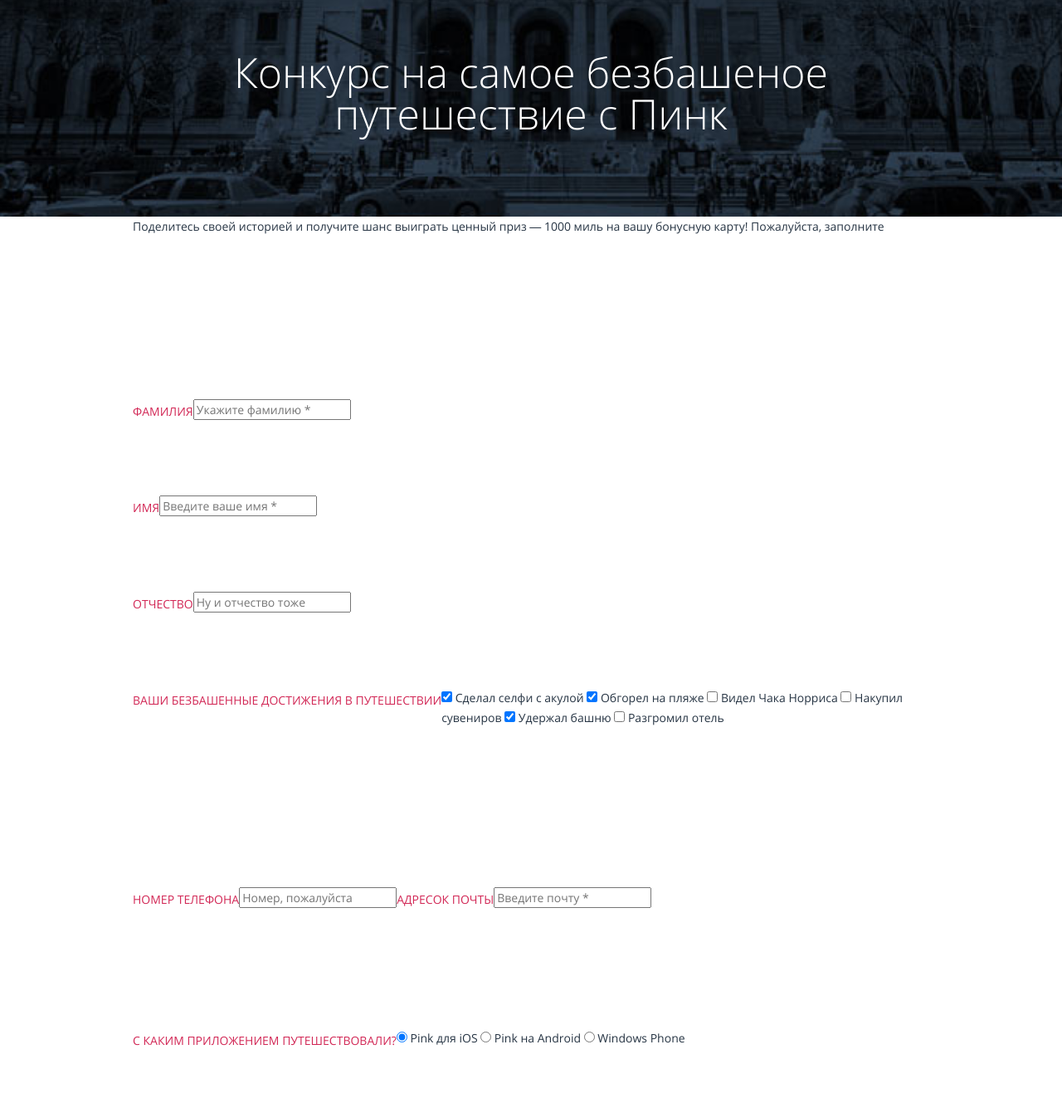
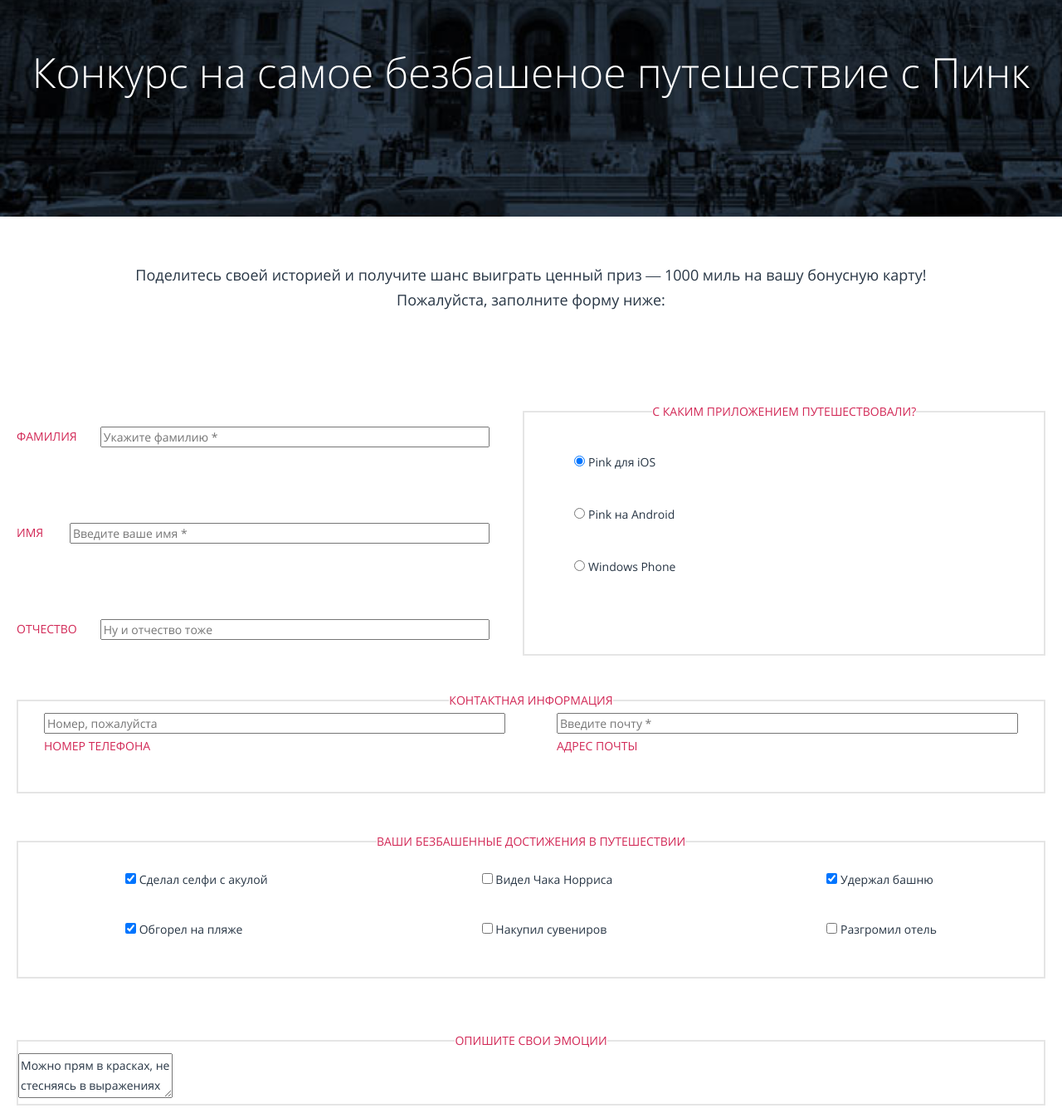
Before and after one commit to LeMari/229928-pink, a website: page form.html in a window 1280 px wide. Shown: the part 132-1467 px from the top of the page at 83% size. Drawn offline with nearby package versions, Linux system fonts and the light colour scheme; files that its build step writes are made by us from their sources; files whose address does not match are found by name.

Commit message:
Форма на flex пока без стилей

```diff
--- a/form.html
+++ b/form.html
@@ -39,67 +39,108 @@
   </header>
 
   <main class="form-main">
-    <div class="form-main-slogan">Поделитесь своей историей и получите шанс выиграть ценный приз — 1000 миль на вашу бонусную карту! Пожалуйста, заполните</div>
+    <div class="form-main__slogan">
+      <span class="form-main__slogan-invite form-main__slogan-invite_visible">Поделитесь своей историей и получите шанс выиграть ценный приз — 1000 миль на вашу бонусную карту!</span>
+      <span class="form-main__slogan-invite form-main__slogan-invite_hidden">Пожалуйста, заполните форму ниже:</span>
+    </div>
     <form class="form" action="#" method="post">
       <div class="form__user-name">
-        <label class="form__label_input">
-          <p class="form__title form__title_left">Фамилия</p>
+        <label class="form__label-text">
+          <p class="form__field-name">Фамилия</p>
           <input name="family" class="form__input-text" type="text" value="" placeholder="Укажите фамилию *">
         </label>
-        <label class="form__label_input">
-          <p class="form__title form__title_left">Имя</p>
+        <label class="form__label-text">
+          <p class="form__field-name">Имя</p>
           <input name="name" class="form__input-text" type="text" value="" placeholder="Введите ваше имя *">
         </label>
-        <label class="form__label_input">
-          <p class="form__title form__title_left">Отчество</p>
+        <label class="form__label-text">
+          <p class="form__field-name">Отчество</p>
           <input name="second-name" class="form__input-text" type="text" value="" placeholder="Ну и отчество тоже">
         </label>
       </div>
-      <div class="form__achievements">
-        <p class="form__title form__title_center">Ваши безбашенные достижения в путешествии</p>
+      <div class="fieldset form__achievements">
+        <fieldset>
+          <legend align="center" class="legend form__legend">Ваши безбашенные достижения в путешествии</legend>
+          <ul class="form__achievements-wrapper">
+            <li>
               <input id="ach_1" name="achievements" class="form__input-checkbox" type="checkbox" value="ach_1" checked>
               <label for="ach_1" class="form__label-checkbox">Сделал селфи с акулой</label>
+            </li>
+            <li>
               <input id="ach_2" name="achievements" class="form__input-checkbox" type="checkbox" value="ach_2" checked>
               <label for="ach_2" class="form__label-checkbox">Обгорел на пляже</label>
+            </li>
+            <li>
               <input id="ach_3" name="achievements" class="form__input-checkbox" type="checkbox" value="ach_3">
               <label for="ach_3" class="form__label-checkbox">Видел Чака Норриса</label>
+            </li>
+            <li>
               <input id="ach_4" name="achievements" class="form__input-checkbox" type="checkbox" value="ach_4">
               <label for="ach_4" class="form__label-checkbox">Накупил сувениров</label>
+            </li>
+            <li>
               <input id="ach_5" name="achievements" class="form__input-checkbox" type="checkbox" value="ach_5" checked>
               <label for="ach_5" class="form__label-checkbox">Удержал башню</label>
+            </li>
+            <li>
               <input id="ach_6" name="achievements" class="form__input-checkbox" type="checkbox" value="ach_6">
               <label for="ach_6" class="form__label-checkbox">Разгромил отель</label>
+            </li>
+          </ul>
+        </fieldset>
       </div>
-      <div class="form__contacts">
-        <p class="form__title form__title_left">Номер телефона</p>
+      <div class="fieldset form__contacts">
+        <fieldset>
+          <legend align="center" class="form__legend form__legend_hidden">Контактная информация</legend>
+          <div class="form__contacts-wrapper">
+            <label class="form__label-text">
+              <p class="form__field-name">Номер телефона</p>
               <input name="phone" class="form__input-text" type="tel" value="" placeholder="Номер, пожалуйста">
-        <p class="form__title form__title_left">Адресок почты</p>
+            </label>
+            <label class="form__label-text">
+              <p class="form__field-name form__field-name_visible">Адресок почты</p>
+              <p class="form__field-name form__field-name_hidden">Адрес почты</p>
               <input name="email" class="form__input-text" type="email" value="" placeholder="Введите почту *">
+            </label>
           </div>
-      <div class="form__apps">
-        <p class="form__title form__title_center">C каким приложением путешествовали?</p>
+        </fieldset>
+      </div>
+      <div class="fieldset form__apps">
+        <fieldset>
+          <legend align="center" class="form__legend">C каким приложением путешествовали?</legend>
+          <ul class="form__apps-wrapper">
+            <li>
               <input id="app_1" name="apps" class="form__input-radio" type="radio" value="app_1" checked>
               <label for="app_1" class="form__label-radio">Pink для iOS</label>
+            </li>
+            <li>
               <input id="app_2" name="apps" class="form__input-radio" type="radio" value="app_2">
               <label for="app_2" class="form__label-radio">Pink на Android</label>
+            </li>
+            <li>
               <input id="app_3" name="apps" class="form__input-radio" type="radio" value="app_3">
               <label for="app_3" class="form__label-radio">Windows Phone</label>
+            </li>
+          </ul>
+        </fieldset>
       </div>
-      <div class="form__emotions">
-        <p class="form__title form__title_left">Опишите свои эмоции</p>
-        <textarea name="emotion" class="form__input-text">Можно прям в красках, не стесняясь в выражениях</textarea>
+      <div class="fieldset form__emotions">
+        <fieldset>
+          <legend align="center" class="form__legend">Опишите свои эмоции</legend>
+          <textarea name="emotion" class="form__emotion-text">Можно прям в красках, не стесняясь в выражениях</textarea>
+        </fieldset>
       </div>
       <div class="form__footer">
         <button class="form__send button" type="submit">Отправить форму</button>
         <p class="form__required"><sup>*</sup> - обязательные поля</p>
       </div>
 
-      <div class="form__popup-fail form__popup-fail-hidden">
+      <div class="form__popup-fail form__popup-fail_hidden">
         <p class="form__fail-title">Что-то пошло не так!</p>
         <p class="form__fail-text">Проверьте поля, выделенные красным, скорее всего вы забыли их заполнить</p>
         <button class="form__send button" type="submit">ОК</button>
       </div>
-      <div class="form__popup-success form__popup-success-hidden">
+      <div class="form__popup-success form__popup-success_hidden">
         <p class="form__success-title">Ваша заявка отправлена</p>
         <p class="form__success-text">Спасибо за ваше участие, ваша заявка уже поступила к нам. В ближайшее время мы рассмотрим ее и оповестим вас.</p>
         <button class="form__send button" type="submit">Закрыть окно</button>
--- a/less/blocks/form.less
+++ b/less/blocks/form.less
@@ -8,7 +8,6 @@
   }
 }
 .form-intro {
-  .container();
   text-align: center;
   padding: 0 10px;
   @media @tablet-widths {
@@ -17,7 +16,7 @@
   }
 }
 .form-intro__content {
-  font-family: Open Sans Light;
+  font-family: "Open Sans Light";
   color: #fff;
   font-size: 24px;
   line-height: 24px;
@@ -27,37 +26,66 @@
   }
 }
 .form-main {
-  .container();
-  .clearfix();
-  padding: 0 20px;
+  //  padding: 0 20px;
 }
-.form-main-slogan {
-  min-height: 178px;
+.form-main__slogan {
+  box-sizing: border-box;
+  text-align: center;
+  padding: 55px 20px 50px;
+  font-family: "Open Sans";
+  font-size: 14px;
+  line-height: 30px;
   @media @tablet-widths {
+    padding-left: 65px;
+    padding-right: 65px;
     min-height: 254px;
+    font-size: 18px;
   }
   @media @desktop-widths {
+    padding-left: 90px;
+    padding-right: 90px;
     min-height: 220px;
   }
 }
+.form-main__slogan-invite_hidden {
+  display: none;
+  @media @tablet-widths {
+    display: inline-block;
+  }
+}
+.form {
+  display: flex;
+  flex-flow: column;
+  @media @desktop-widths {
+    flex-flow: row wrap;
+    justify-content: space-around;
+  }
+}
 .form__user-name {
+  padding: 0 20px;
+  order: 1;
+  flex: 1 100%;
   min-height: 363px;
+  & .form__label-text {
+    display: flex;
+    flex-flow: column;
+    height: 90px;
+    margin-bottom: 26px;
+  }
   @media @tablet-widths {
+    flex: 1 auto;
     min-height: 354px;
+    & .form__label-text {
+      flex-flow: row wrap;
+      align-items: center;
+    }
   }
   @media @desktop-widths {
     min-height: 300px;
-    /*float: left;
-    width: 50%;
-    padding-right: 36px;*/
   }
 }
-.form__label_input {
-  height: 90px;
-  margin-bottom: 26px;
-  display: block;
-}
-.form__title {
+.form__legend,
+.form__field-name {
   margin: 0;
   padding: 0;
   font-family: "Open Sans";
@@ -65,40 +93,145 @@
   line-height: 30px;
   text-transform: uppercase;
   color: #d22856;
+  &_hidden {
+    display: none;
+  }
+}
+.form__legend {
+  text-align: center;
+}
+.form__field-name {
+  flex: 1 100%;
   @media @tablet-widths {
-    float: left;
+    flex: 1 auto;
   }
 }
 .form__input-text {
+  flex: 1 100%;
   @media @tablet-widths {
-    float: left;
+    flex: 10 auto;
   }
 }
 .form__achievements {
+  padding: 0 20px;
+  background-color: #f2f2f2;
+  flex: 1 100%;
+  order: 2;
   min-height: 604px;
   @media @tablet-widths {
+    background-color: transparent;
+    order: 4;
     min-height: 560px;
   }
   @media @desktop-widths {
     min-height: 240px;
   }
 }
+.form__achievements-wrapper {
+  min-height: 450px;
+  padding: 0;
+  list-style: none;
+  display: flex;
+  justify-content: space-around;
+  //  flex-direction: column;
+  flex-flow: column;
+  & li {
+    height: 50px;
+  }
+  @media @desktop-widths {
+    flex-flow: column wrap;
+    align-content: space-around;
+    min-height: 0;
+    height: 120px;
+  }
+}
 .form__contacts {
+  padding: 0 20px;
+  flex: 1 100%;
+  order: 3;
   min-height: 288px;
+  & .form__contacts-wrapper {
+    min-height: 95px;
+    display: flex;
+    flex-flow: column;
+  }
+  & .form__label-text {
+    flex: 1 100%;
+    display: flex;
+    flex-flow: column;
+    & .form__field-name {
+      flex: 1 100%;
+      order: 1;
+    }
+    & .form__input-text {
+      flex: 1 auto;
+      order: 2;
+    }
+  }
   @media @tablet-widths {
     min-height: 316px;
+    & .form__field-name_visible {
+      display: none;
+    }
+    & .form__legend_hidden,
+    & .form__field-name_hidden {
+      display: block;
+    }
+    & .form__label-text {
+      & .form__field-name {
+        order: 2;
+      }
+      & .form__input-text {
+        order: 1;
+      }
+    }
   }
   @media @desktop-widths {
     min-height: 170px;
+    & .form__contacts-wrapper {
+      flex-flow: row wrap;
+      justify-content: space-around;
+      & .form__label-text {
+        flex: 0 0 45%;
+      }
+    }
   }
 }
 .form__apps {
-  min-height: 340px;
+  padding: 0 20px;
+  background-color: #f2f2f2;
+  flex: 1 100%;
+  order: 4;
+  & fieldset {
+    display: flex;
+    min-height: 340px;
+  }
   @media @tablet-widths {
-    min-height: 305px;
+    background-color: transparent;
+    order: 2;
+    & fieldset {
+      min-height: 305px;
+    }
+  }
+  @media @desktop-widths {
+    flex: 1 auto;
+  }
+}
+.form__apps-wrapper {
+  padding: 0;
+  min-height: 190px;
+  list-style: none;
+  display: flex;
+  flex-flow: column;
+  justify-content: space-around;
+  @media @tablet-widths {
+    margin-left: 60px;
   }
 }
 .form__emotions {
+  padding: 0 20px;
+  flex: 1 100%;
+  order: 5;
   min-height: 270px;
   @media @tablet-widths {
     min-height: 300px;
@@ -108,6 +241,9 @@
   }
 }
 .form__footer {
+  padding: 0 20px;
+  flex: 1 100%;
+  order: 6;
   margin-top: 50px;
   @media @tablet-widths {
     margin-top: 70px;
@@ -123,8 +259,8 @@
     float: right;
   }
 }
-.form__popup-fail-hidden,
-.form__popup-success-hidden {
+.form__popup-fail_hidden,
+.form__popup-success_hidden {
   display: none;
 }
 .form__input-checkbox {}
--- a/less/global/forms.less
+++ b/less/global/forms.less
@@ -7,3 +7,13 @@
   font-size: 18px;
   line-height: 18px;
 }
+fieldset {
+  @media @mobile-widths {
+    border: none;
+    padding: 0;
+    margin: 0;
+  }
+  @media @tablet-widths {
+    border: 2px solid #e5e5e5;
+  }
+}
--- a/less/variables.less
+++ b/less/variables.less
@@ -1,6 +1,7 @@
 @mobile-width: 320px;
 @tablet-width: 700px;
 @desktop-width: 1200px;
+@mobile-widths: ~"(min-width: 320px)";
 @tablet-widths: ~"(min-width: 700px)";
 @desktop-widths: ~"(min-width: 1200px)";
 @mobile-padding: ~"0 20px";
```
Lines whose indentation alone changed are shown as unchanged.
